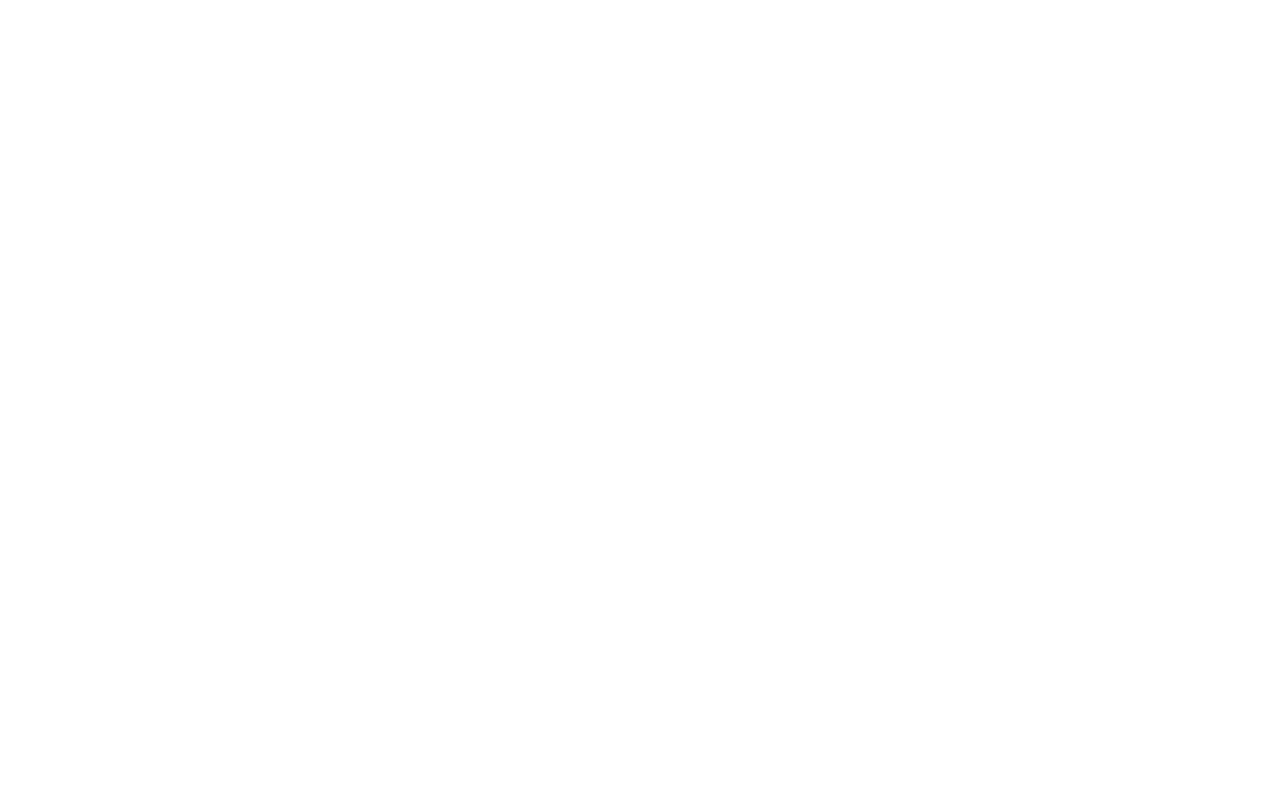
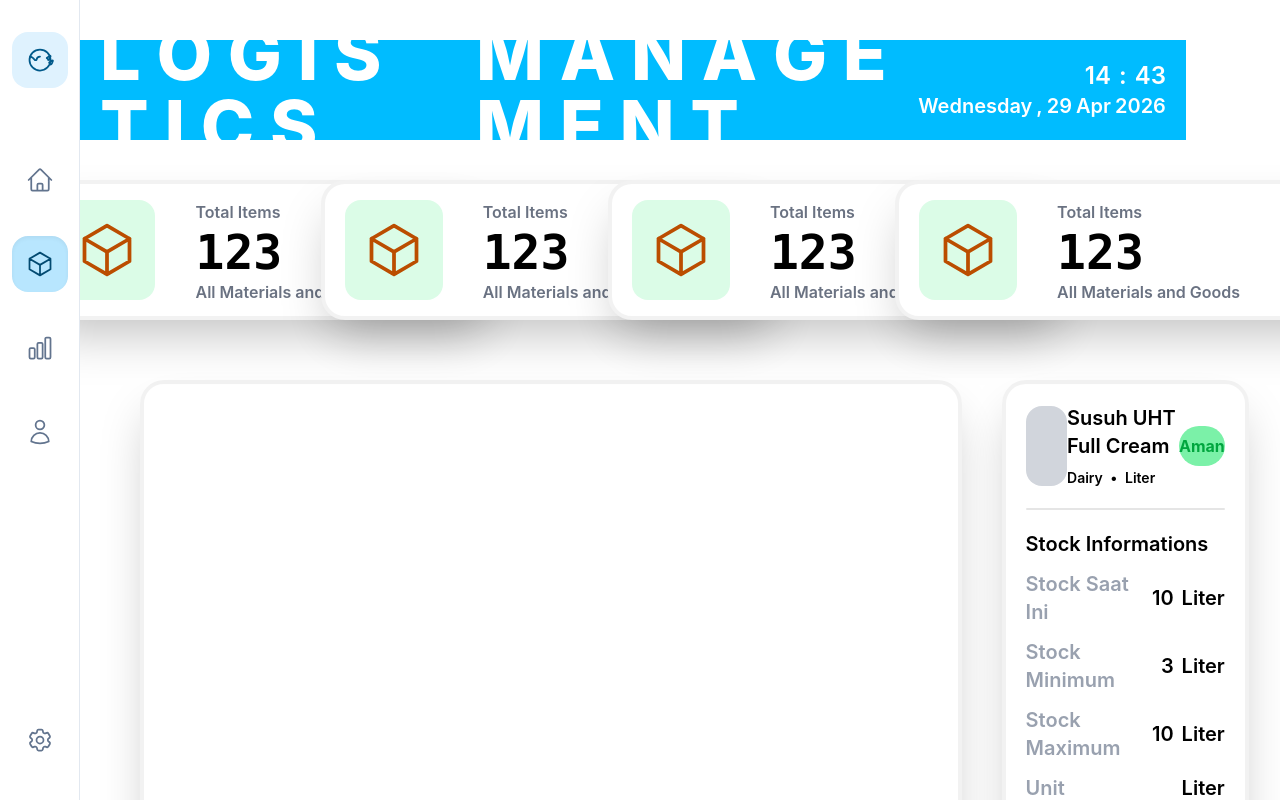
Before and after one commit to Corneldiii/Cashier-Cafe-Frontend, a React (Vite) app: page /Storage in a window 1280 px wide. Before the commit this address had no page. Built offline with nearby package versions, Linux system fonts and the light colour scheme.

Commit message:
feat(Storage) : added ui

```diff
--- a/src/App.jsx
+++ b/src/App.jsx
@@ -3,6 +3,7 @@
 import Login from "./page/login"
 import Menu from "./page/Menu"
 import Sellings from './page/Sellings'
+import Storage from './page/Storage'
 
 const App = () => {
   return (
@@ -12,6 +13,7 @@
         <Route path="/" element={<Login />} />
         <Route path="/Menu" element={<Menu />} />
         <Route path= "/Sellings" element={<Sellings/>}/>
+        <Route path= "/Storage" element={<Storage/>}/>
       </Routes>
     </Router>
   )
--- a/src/components/Navbar.jsx
+++ b/src/components/Navbar.jsx
@@ -6,6 +6,7 @@
   ChartBarIcon,
   UserIcon,
   Cog6ToothIcon,
+  CubeIcon,
 } from '@heroicons/react/24/outline';
 
 const MoonStarIcon = ({ className }) => (
@@ -25,7 +26,7 @@
 
 const menuItems = [
   { name: 'Home', icon: HomeIcon, id: 1, path: '/Menu' },
-  { name: 'History', icon: ClockIcon, id: 2, path: '/History' },
+  { name: 'History', icon: CubeIcon, id: 2, path: '/Storage' },
   { name: 'Reports', icon: ChartBarIcon, id: 3, path: '/Sellings' },
   { name: 'Staff', icon: UserIcon, id: 4 },
 ];
@@ -36,7 +37,7 @@
 
 
   return (
-    <div className="flex h-screen w-20 flex-col items-center justify-between border-r border-slate-200 bg-white py-8 absolute left-0 top-0">
+    <div className="flex h-screen w-20 flex-col items-center justify-between border-r border-slate-200 bg-white py-8 fixed left-0 top-0">
       <div className="flex h-14 w-14 items-center justify-center rounded-2xl bg-sky-100 text-sky-800">
         <MoonStarIcon className="h-7 w-7" />
       </div>
--- a/src/page/Sellings.jsx
+++ b/src/page/Sellings.jsx
@@ -36,7 +36,7 @@
 
 const Sellings = () => {
   const days = ["Sunday", "Monday", "Tuesday", "Wednesday", "Thursday", "Friday", "Saturday"];
-  const months = ["January", "February", "March", "April", "May", "June", "July", "August", "September", "October", "November", "December"];
+  const months = ["Jan", "Feb", "Mar", "Apr", "May", "Jun", "Jul", "Aug", "Sept", "Oct", "Nov", "Dec"];
   const [time, setTime] = useState(new Date());
 
   useEffect(() => {
@@ -55,7 +55,7 @@
       <div className="w-screen h-screen overflow-y-scroll overflow-x-hidden">
         <div className="w-[96%] ml-20 h-full">
 
-          <div className="w-[90%] h-25 mt-20 bg-sky-400 p-5 flex justify-between items-center">
+          <div className="w-[90%] h-25 mt-10 bg-sky-400 p-5 flex justify-between items-center">
 
             <div className="flex gap-10 justify-start items-center">
               <h1 className='text-7xl font-extrabold text-white'>D A I L Y </h1>
--- a/src/page/Storage.jsx
+++ b/src/page/Storage.jsx
@@ -1,8 +1,169 @@
-import React from 'react'
+import React, { useState, useEffect } from 'react'
+import Navbar from '../components/Navbar'
+import {
+  CubeIcon,
+} from '@heroicons/react/24/outline';
 
 const Storage = () => {
+  const days = ["Sunday", "Monday", "Tuesday", "Wednesday", "Thursday", "Friday", "Saturday"];
+  const months = ["Jan", "Feb", "Mar", "Apr", "May", "Jun", "Jul", "Aug", "Sept", "Oct", "Nov", "Dec"];
+  const [time, setTime] = useState(new Date());
+  useEffect(() => {
+    const timer = setInterval(() => {
+      setTime(new Date())
+    }, 1000)
+
+    return () => clearInterval(timer);
+  }, [])
   return (
     <div>
+      <Navbar pageID={2}></Navbar>
+      <div className="w-screen h-fit overflow-x-hidden">
+        <div className="h-screen w-[96%] ml-20 flex flex-col">
+          <div className="w-[90%] h-25 mt-10 bg-sky-400 p-5 flex justify-between items-center">
+            <div className="flex gap-10 justify-start items-center">
+              <h1 className='text-7xl font-extrabold text-white'>L O G I S T I C S </h1>
+              <h1 className='text-7xl font-extrabold text-white'>M A N A G E M E N T</h1>
+            </div>
+            <div className="flex flex-col justify-end items-center w-fit h-full text-white ">
+              <div className="flex gap-2 w-60  h-fit text-2xl font-semibold justify-end">
+                <h1>{time.getHours()}</h1>
+                <h1>:</h1>
+                <h1>{time.getMinutes()}</h1>
+              </div>
+              <div className="flex gap-1 w-60 h-fit text-xl font-semibold justify-end">
+                <h1>{days[time.getDay()]}</h1>
+                <h1>,</h1>
+                <h1>{time.getDate()}</h1>
+                <h1>{months[time.getMonth()]}</h1>
+                <h1>{time.getFullYear()}</h1>
+              </div>
+            </div>
+          </div>
+
+          <div className="w-full h-screen grid p-10">
+            {/* bagian atas */}
+            <div className="row-span-1">
+              <div className="w-full h-full grid grid-cols-12 justify-items-center items-center">
+                {/* card */}
+                <div className="col-span-3 w-115 h-35 bg-white rounded-3xl shadow-2xl border-4 border-solid border-black/5 flex justify-between items-center px-5 py-2 gap-10">
+                  <div className="w-25 h-25 bg-green-100 rounded-2xl flex justify-center items-center">
+                    <CubeIcon className='size-15 text-amber-700 ' />
+                  </div>
+                  <div className="w-70 h-25 flex flex-col justify-start items-start gap-1">
+                    <h1 className='text-gray-500 font-semibold'>Total Items</h1>
+                    <h1 className='font-mono font-semibold text-5xl text-center'>123</h1>
+                    <h1 className=' font-semibold text-gray-500'>All Materials and Goods</h1>
+                  </div>
+                </div>
+                <div className="col-span-3 w-115 h-35 bg-white rounded-3xl shadow-2xl border-4 border-solid border-black/5 flex justify-between items-center px-5 py-2 gap-10">
+                  <div className="w-25 h-25 bg-green-100 rounded-2xl flex justify-center items-center">
+                    <CubeIcon className='size-15 text-amber-700 ' />
+                  </div>
+                  <div className="w-70 h-25 flex flex-col justify-start items-start gap-1">
+                    <h1 className='text-gray-500 font-semibold'>Total Items</h1>
+                    <h1 className='font-mono font-semibold text-5xl text-center'>123</h1>
+                    <h1 className=' font-semibold text-gray-500'>All Materials and Goods</h1>
+                  </div>
+                </div>
+                <div className="col-span-3 w-115 h-35 bg-white rounded-3xl shadow-2xl border-4 border-solid border-black/5 flex justify-between items-center px-5 py-2 gap-10">
+                  <div className="w-25 h-25 bg-green-100 rounded-2xl flex justify-center items-center">
+                    <CubeIcon className='size-15 text-amber-700 ' />
+                  </div>
+                  <div className="w-70 h-25 flex flex-col justify-start items-start gap-1">
+                    <h1 className='text-gray-500 font-semibold'>Total Items</h1>
+                    <h1 className='font-mono font-semibold text-5xl text-center'>123</h1>
+                    <h1 className=' font-semibold text-gray-500'>All Materials and Goods</h1>
+                  </div>
+                </div>
+                <div className="col-span-3 w-115 h-35 bg-white rounded-3xl shadow-2xl border-4 border-solid border-black/5 flex justify-between items-center px-5 py-2 gap-10">
+                  <div className="w-25 h-25 bg-green-100 rounded-2xl flex justify-center items-center">
+                    <CubeIcon className='size-15 text-amber-700 ' />
+                  </div>
+                  <div className="w-70 h-25 flex flex-col justify-start items-start gap-1">
+                    <h1 className='text-gray-500 font-semibold'>Total Items</h1>
+                    <h1 className='font-mono font-semibold text-5xl text-center'>123</h1>
+                    <h1 className=' font-semibold text-gray-500'>All Materials and Goods</h1>
+                  </div>
+                </div>
+                {/* card */}
+              </div>
+            </div>
+            {/* bagian atas selesai */}
+            <div className="row-span-10 mt-10">
+              <div className="w-full h-full grid grid-cols-12 gap-10 p-5">
+                <div className="col-span-9 ">
+                  <div className="w-full h-250 shadow-2xl border-4 border-solid border-black/5 rounded-3xl"></div>
+                </div>
+                <div className="col-span-3 flex flex-col gap-10 ">
+                  <div className="w-full h-fit shadow-2xl border-4 border-solid border-black/5 rounded-3xl flex flex-col gap-5 p-5">
+                    <div className="w-full h-fit flex flex-col gap-5 ">
+                      <div className="flex justify-between items-center">
+                        <div className="w-20 h-20 bg-gray-300 rounded-2xl"></div>
+                        <div className="flex flex-col justify-center items-start gap-2">
+                          <h1 className='text-xl font- font-semibold'>Susuh UHT Full Cream</h1>
+                          <div className="flex gap-2">
+                            <h1 className='text-sm  font-semibold'>Dairy</h1>
+                            <h1 className='text-sm font-extrabold'>•</h1>
+                            <h1 className='text-sm font-semibold'>Liter</h1>
+                          </div>
+                        </div>
+                        <div className="w-20 h-10 bg-green-300 font-bold flex justify-center items-center text-green-600 rounded-3xl">Aman</div>
+                      </div>
+                      <div className="w-full h-0.5 bg-black/10 rounded-4xl"></div>
+                    </div>
+
+                    <div className="w-full h-full flex flex-col justify-start items-start gap-3">
+                      <h1 className='font-semibold text-xl'>Stock Informations</h1>
+                      <div className="w-full h-fit flex justify-between items-center">
+                        <h1 className='font-semibold text-gray-400 text-xl'>Stock Saat Ini</h1>
+                        <div className="flex gap-2">
+                          <h1 className='font-semibold text-xl'>10</h1>
+                          <h1 className='font-semibold  text-xl'>Liter</h1>
+                        </div>
+                      </div>
+                      <div className="w-full h-fit flex justify-between items-center">
+                        <h1 className='font-semibold text-gray-400 text-xl'>Stock Minimum</h1>
+                        <div className="flex gap-2">
+                          <h1 className='font-semibold text-xl'>3</h1>
+                          <h1 className='font-semibold  text-xl'>Liter</h1>
+                        </div>
+                      </div>
+                      <div className="w-full h-fit flex justify-between items-center">
+                        <h1 className='font-semibold text-gray-400 text-xl'>Stock Maximum</h1>
+                        <div className="flex gap-2">
+                          <h1 className='font-semibold text-xl'>10</h1>
+                          <h1 className='font-semibold  text-xl'>Liter</h1>
+                        </div>
+                      </div>
+                      <div className="w-full h-fit flex justify-between items-center">
+                        <h1 className='font-semibold text-gray-400 text-xl'>Unit</h1>
+                        <h1 className='font-semibold  text-xl'>Liter</h1>
+                      </div>
+                      <div className="w-full h-fit flex justify-between items-center">
+                        <h1 className='font-semibold text-gray-400 text-xl'>Tipe</h1>
+                        <h1 className='font-semibold  text-xl'>Materials</h1>
+                      </div>
+                      <div className="w-full h-fit flex justify-between items-center">
+                        <h1 className='font-semibold text-gray-400 text-xl'>Storage Location</h1>
+                        <h1 className='font-semibold  text-xl'>Refrigerator 1</h1>
+                      </div>
+
+
+                    </div>
+
+                  </div>
+                  <div className="w-full h-130 shadow-2xl border-4 border-solid border-black/5 rounded-3xl"></div>
+
+                </div>
+              </div>
+            </div>
+          </div>
+
+
+        </div>
+      </div>
+
 
     </div>
   )
```
